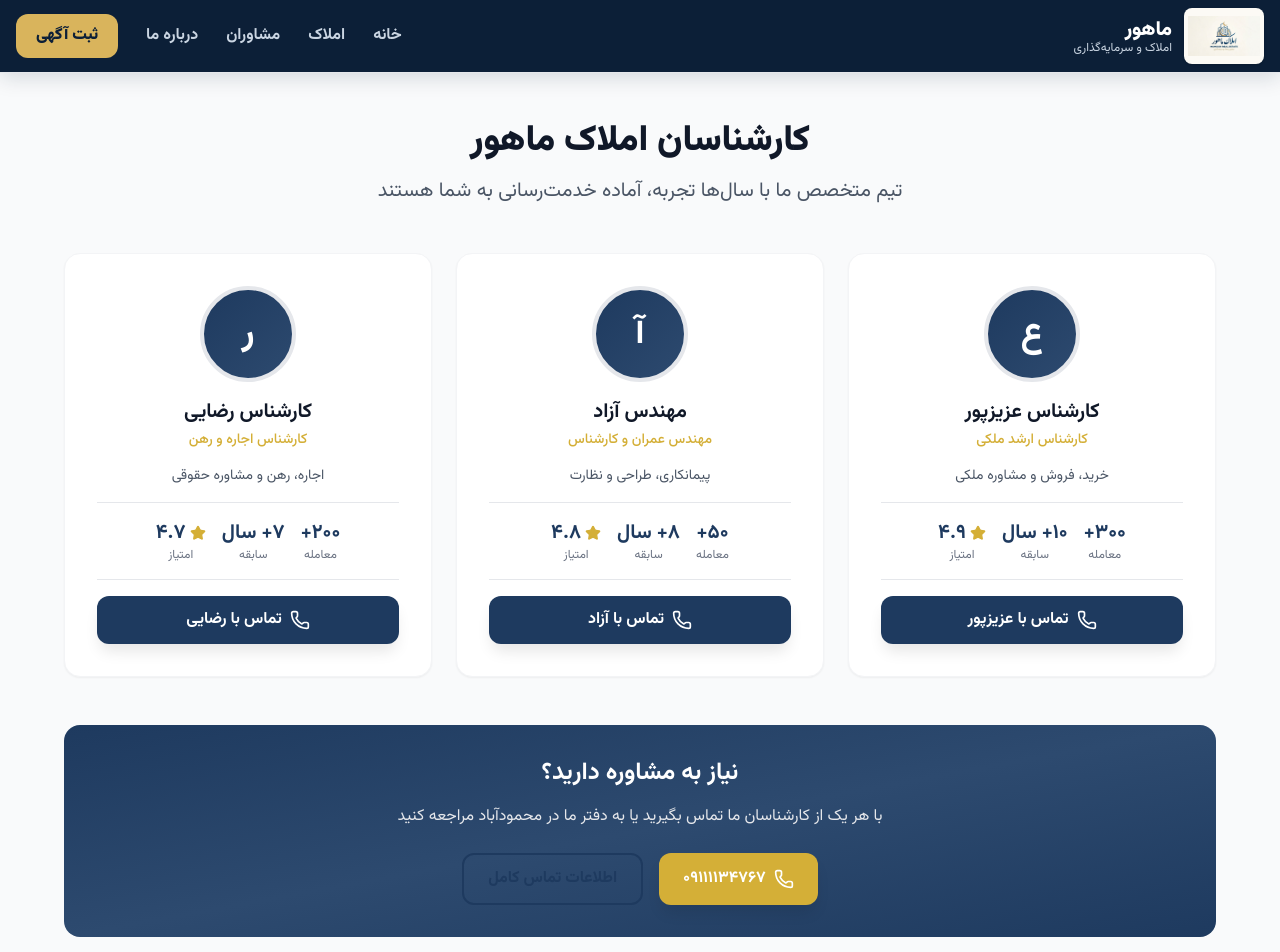
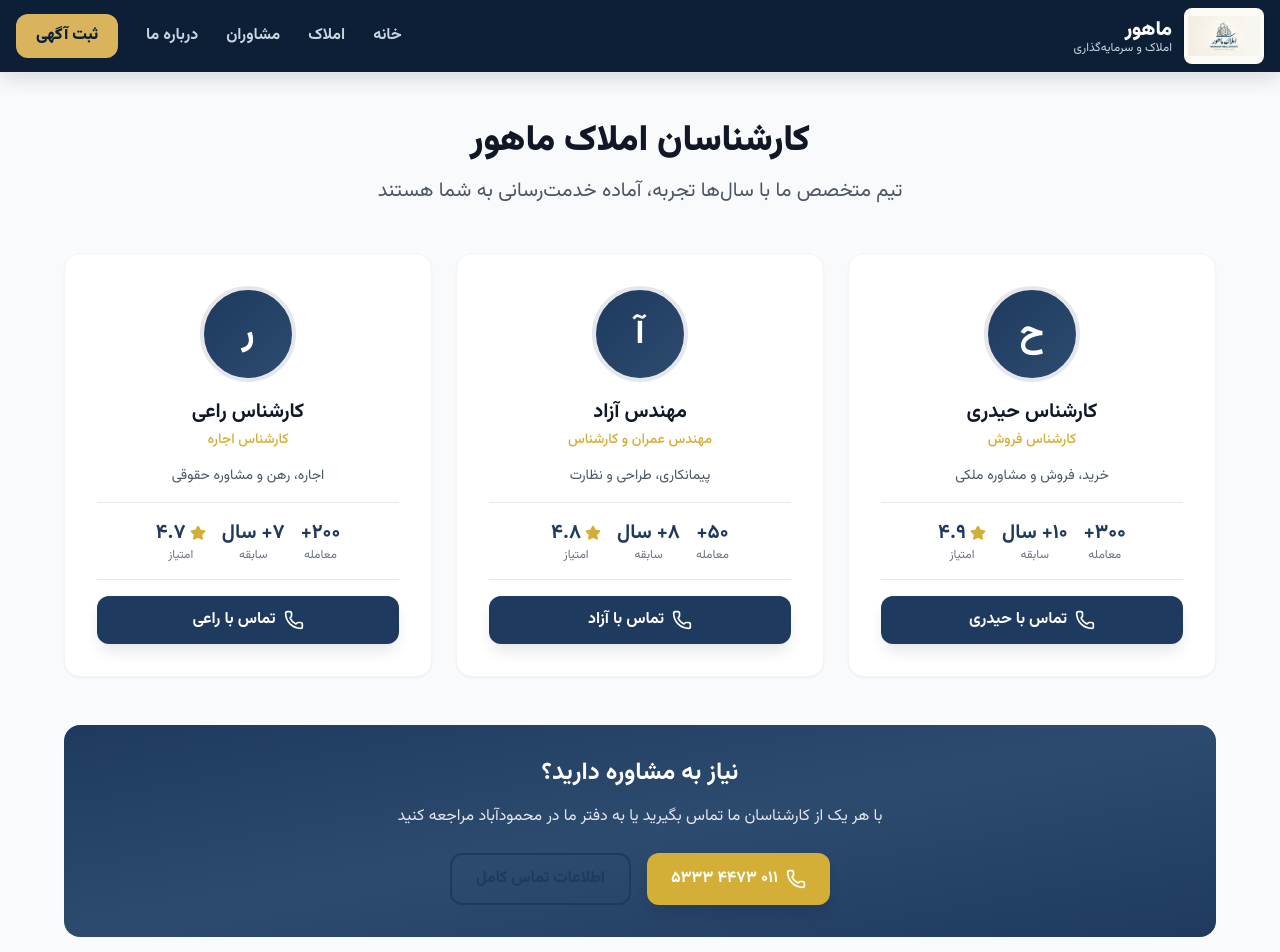
Before and after one commit to navidhaghpanah/mahoor-web, a Next.js app: page /agents in a window 1280 px wide. Shown: the top 952 px of the page. Built offline with nearby package versions, Linux system fonts and the light colour scheme.

Commit message:
fix: sync contact details with Mahoor site

```diff
--- a/src/app/agents/page.tsx
+++ b/src/app/agents/page.tsx
@@ -14,10 +14,10 @@ interface Agent {
 
 const agents: Agent[] = [
   {
-    name: "کارشناس عزیزپور",
-    role: "کارشناس ارشد ملکی",
-    phone: "09111134767",
-    initial: "ع",
+    name: "کارشناس حیدری",
+    role: "کارشناس فروش",
+    phone: "09120996426",
+    initial: "ح",
     deals: "۳۰۰+",
     experience: "۱۰+ سال",
     rating: "۴.۹",
@@ -26,7 +26,7 @@ const agents: Agent[] = [
   {
     name: "مهندس آزاد",
     role: "مهندس عمران و کارشناس",
-    phone: "09113276667",
+    phone: "09113276647",
     initial: "آ",
     deals: "۵۰+",
     experience: "۸+ سال",
@@ -34,9 +34,9 @@ const agents: Agent[] = [
     specialty: "پیمانکاری، طراحی و نظارت",
   },
   {
-    name: "کارشناس رضایی",
-    role: "کارشناس اجاره و رهن",
-    phone: "09195183950",
+    name: "کارشناس راعی",
+    role: "کارشناس اجاره",
+    phone: "09120997453",
     initial: "ر",
     deals: "۲۰۰+",
     experience: "۷+ سال",
@@ -112,9 +112,9 @@ export default function AgentsPage() {
             با هر یک از کارشناسان ما تماس بگیرید یا به دفتر ما در محمودآباد مراجعه کنید
           </p>
           <div className="flex flex-col sm:flex-row gap-4 justify-center">
-            <a href="tel:09111134767" className="btn-secondary inline-flex items-center justify-center gap-2">
+            <a href="tel:01144735333" className="btn-secondary inline-flex items-center justify-center gap-2">
               <Phone size={20} />
-              ۰۹۱۱۱۱۳۴۷۶۷
+              ۰۱۱ ۴۴۷۳ ۵۳۳۳
             </a>
             <a href="/contact" className="btn-outline inline-flex items-center justify-center gap-2 border-white text-white hover:bg-white hover:text-[#1e3a5f]">
               اطلاعات تماس کامل
--- a/src/app/contact/page.tsx
+++ b/src/app/contact/page.tsx
@@ -39,21 +39,27 @@ export default function ContactPage() {
               <div className="space-y-5">
                 <ContactItem
                   icon={<Phone size={20} />}
-                  label="کارشناس عزیزپور"
-                  value="۰۹۱۱۱۱۳۴۷۶۷"
-                  href="tel:09111134767"
+                  label="دفتر ماهور"
+                  value="۰۱۱ ۴۴۷۳ ۵۳۳۳"
+                  href="tel:01144735333"
+                />
+                <ContactItem
+                  icon={<Phone size={20} />}
+                  label="کارشناس حیدری"
+                  value="۰۹۱۲ ۰۹۹ ۶۴۲۶"
+                  href="tel:09120996426"
                 />
                 <ContactItem
                   icon={<Phone size={20} />}
                   label="مهندس آزاد"
-                  value="۰۹۱۱۳۲۷۶۶۷"
-                  href="tel:09113276667"
+                  value="۰۹۱۱ ۳۲۷ ۶۶۴۷"
+                  href="tel:09113276647"
                 />
                 <ContactItem
                   icon={<Phone size={20} />}
-                  label="کارشناس رضایی"
-                  value="۰۹۱۹۵۱۸۳۹۵۰"
-                  href="tel:09195183950"
+                  label="کارشناس راعی"
+                  value="۰۹۱۲ ۰۹۹ ۷۴۵۳"
+                  href="tel:09120997453"
                 />
                 <ContactItem
                   icon={<MapPin size={20} />}
```
